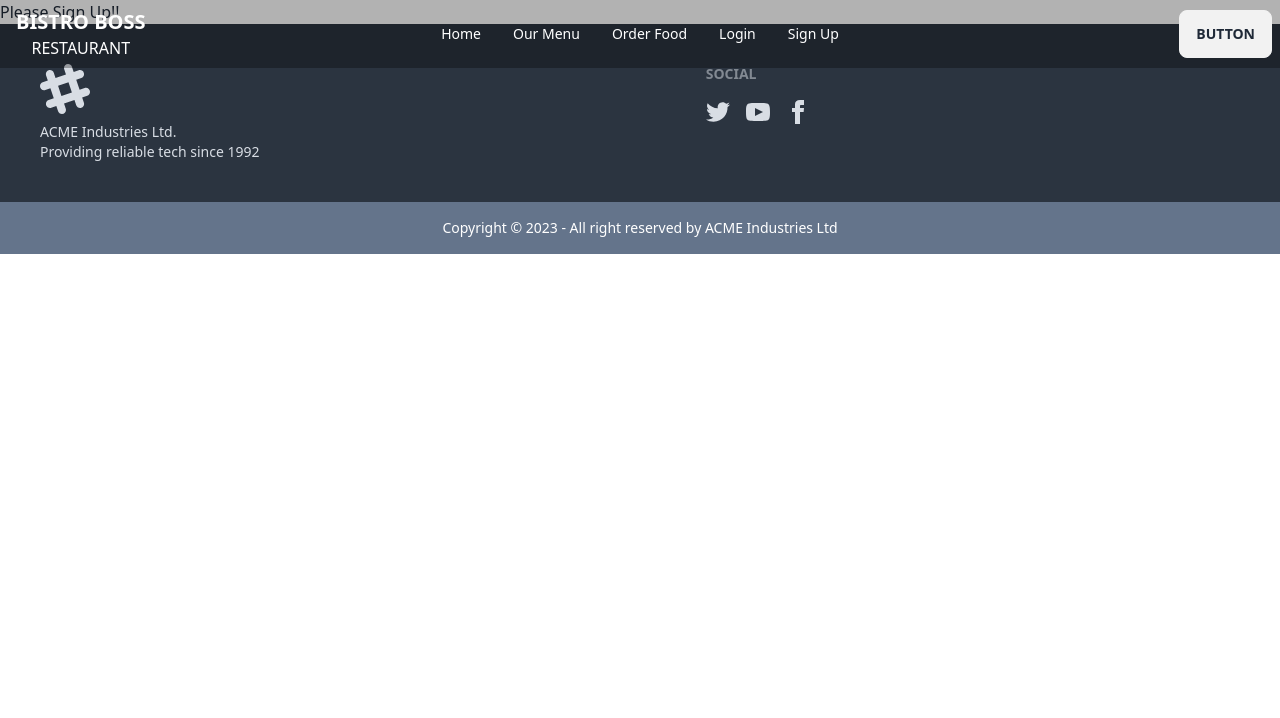
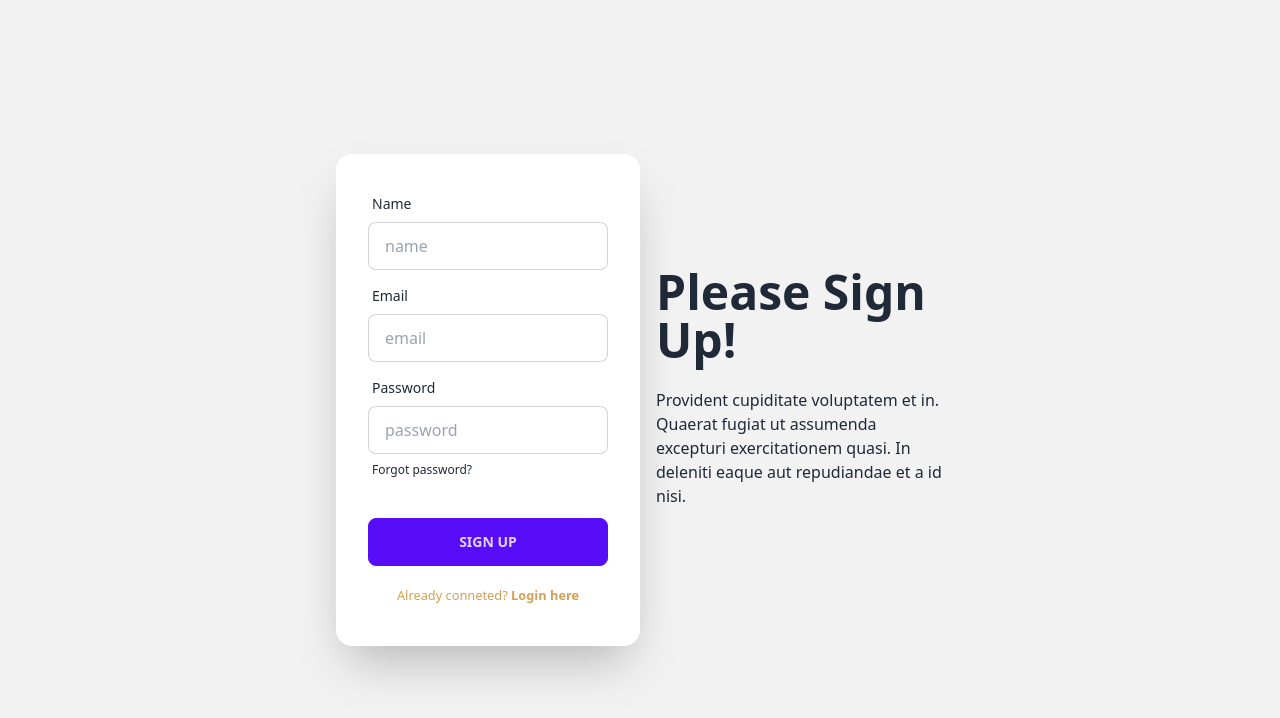
Before and after one commit to DeTanvir/bistro-boss-client-side, a React (Vite) app: page /signup in a window 1280 px wide. Shown: the top 718 px of the page. Built offline with nearby package versions, Linux system fonts and the light colour scheme; no server answers.

Commit message:
login and signUp form

```diff
--- a/package.json
+++ b/package.json
@@ -11,6 +11,7 @@
   },
   "dependencies": {
     "@smastrom/react-rating": "^1.3.1",
+    "firebase": "^9.22.2",
     "localforage": "^1.10.0",
     "match-sorter": "^6.3.1",
     "react": "^18.2.0",
--- a/src/Layout/Main.jsx
+++ b/src/Layout/Main.jsx
@@ -6,7 +6,11 @@ const Main = () => {
     // to remove navbar and footer from login page, we need location
     const location = useLocation();
     // for the logic of conditional rendering
-    const noHeaderFooter = location.pathname.includes('login');
+    // const noHeaderFooter = location.pathname.includes('login' || 'signup'); //this won't work
+    // this will work
+    const noHeaderFooter = location.pathname.includes('login') || location.pathname.includes('signup') ;
+
+
     return (
         <div>
             {noHeaderFooter || <NavBar></NavBar>}
--- /dev/null
+++ b/src/Providers/AuthProvider.jsx
@@ -0,0 +1,74 @@
+import { useEffect, useState } from "react";
+import { createContext } from "react";
+// for [firebase auth]
+import { createUserWithEmailAndPassword, getAuth, onAuthStateChanged, signInWithEmailAndPassword, signOut } from "firebase/auth";
+
+import { app } from "../firebase/firebase.config";
+
+// creating a [context] to export to anyone
+export const AuthContext = createContext(null);
+
+// [firebase auth] to use & [app] must be from [firebase.config.js]
+const auth = getAuth(app);
+
+const AuthProvider = ({ children }) => {
+
+    const [user, setUser] = useState(null);
+    const [loading, setLoading] = useState(true);
+
+
+
+    // create user in firebase
+    const createUser = (email, password) => {
+        setLoading(true);
+        return createUserWithEmailAndPassword(auth, email, password);
+    }
+    // sign in with firebase
+    const signIn = (email, password) => {
+        setLoading(true);
+        return signInWithEmailAndPassword(email, password);
+    }
+    // logOut from firebase
+    const logOut = () => {
+        setLoading(true);
+        return signOut(auth);
+    }
+
+
+
+
+    // to monitor users & change in users
+    useEffect(() => {
+        const unsubscribe = onAuthStateChanged(auth, currentUser => {
+            setUser(currentUser);
+            console.log('current user', currentUser);
+            setLoading(false);
+        });
+        return () => {
+            // by returning unsubscribe this useEffect stops
+            return unsubscribe();
+        }
+    }, [])
+
+    const authInfo = {
+        user,
+        loading,
+        createUser,
+        signIn,
+        logOut
+    }
+
+    return (
+        // the part that provide [AuthContext] to anyone
+        // it provides the value={authInfo} to the {children} that calls by [useContext()] hook
+        // the children: whoever is inside [AuthProvider]
+        <AuthContext.Provider value={authInfo}>
+            {children}
+        </AuthContext.Provider>
+
+        // here, [AuthProvider] is the supplier of AuthContext
+        // any children(component from inside the [AuthProvider]) can call [AuthContext] by calling [useContext()] hook, then gets the value={authInfo}
+    )
+};
+
+export default AuthProvider;
--- a/src/firebase/firebase.config.js
+++ b/src/firebase/firebase.config.js
@@ -5,12 +5,12 @@ import { initializeApp } from "firebase/app";
 
 // Your web app's Firebase configuration
 const firebaseConfig = {
-  apiKey:import.meta.env.VITE_apiKey,
-  authDomain:import.meta.env.VITE_authDomain,
-  projectId:import.meta.env.VITE_projectId,
-  storageBucket:import.meta.env.VITE_storageBucket,
-  messagingSenderId:import.meta.env.VITE_messagingSenderId,
-  appId:import.meta.env.VITE_appId
+  apiKey: "AIzaSyAGQZhJvhEhGWvwcJ_kBz2HfccSdcHVEWM",
+  authDomain: "bistro-boss-66303.firebaseapp.com",
+  projectId: "bistro-boss-66303",
+  storageBucket: "bistro-boss-66303.appspot.com",
+  messagingSenderId: "760877911035",
+  appId: "1:760877911035:web:da4734327da85766cfd95e"
 };
 
 // Initialize Firebase
--- a/src/main.jsx
+++ b/src/main.jsx
@@ -5,14 +5,17 @@ import { RouterProvider } from 'react-router-dom'
 import { router } from './Routes/Routes'
 // react helmet(dynamic title) provider
 import { HelmetProvider } from 'react-helmet-async';
+import AuthProvider from './Providers/AuthProvider'
 
 ReactDOM.createRoot(document.getElementById('root')).render(
   <React.StrictMode>
     {/* for dynamic title: react helmet */}
-    <HelmetProvider>
-      <div className='max-w-screen-xl mx-auto'>
-        <RouterProvider router={router} />
-      </div>
-    </HelmetProvider>
+    <AuthProvider>
+      <HelmetProvider>
+        <div className='max-w-screen-xl mx-auto'>
+          <RouterProvider router={router} />
+        </div>
+      </HelmetProvider>
+    </AuthProvider>
   </React.StrictMode>,
 )
--- a/src/pages/Login/Login.jsx
+++ b/src/pages/Login/Login.jsx
@@ -8,6 +8,9 @@ import { loadCaptchaEnginge, LoadCanvasTemplate, validateCaptcha } from 'react-s
 import { useEffect } from "react";
 import { useRef } from "react";
 import { useState } from "react";
+import { useContext } from "react";
+import { AuthContext } from "../../Providers/AuthProvider";
+import { Link } from "react-router-dom";
 
 
 const Login = () => {
@@ -16,6 +19,10 @@ const Login = () => {
     const captchaRef = useRef(null);
     // for disabling the login button
     const [disabled, setDisabled] = useState(true);
+
+
+    // to use [functions] from AuthContext
+    const { signIn } = useContext(AuthContext);
 
     // for loading captcha
     useEffect(() => {
@@ -29,6 +36,13 @@ const Login = () => {
         const email = form.email.value;
         const password = form.password.value;
         console.log(email, password);
+
+        // call the signIn function
+        signIn()
+            .then(result => {
+                const user = result.user;
+                console.log(user);
+            })
     }
 
     // captcha validation operation
@@ -87,6 +101,7 @@ const Login = () => {
                                 <input disabled={disabled} className="btn btn-primary" type="submit" value="Login" />
                             </div>
                         </div>
+                        <p className="text-center text-[#D1A054] my-2"><small>New to Bistro Boss? <Link to="/signup" className="font-bold">Create an account</Link></small></p>
                     </form>
                 </div>
             </div>
--- a/src/pages/SignUp/SignUp.jsx
+++ b/src/pages/SignUp/SignUp.jsx
@@ -1,8 +1,43 @@
+import { Link } from "react-router-dom";
 
 const SignUp = () => {
     return (
-        <div>
-            <h3>Please Sign Up!!</h3>
+        <div className="hero min-h-screen bg-base-200">
+            <div className="hero-content flex-col lg:flex-row-reverse w-1/2">
+                <div className="text-center lg:text-left">
+                    <h1 className="text-5xl font-bold">Please Sign Up!</h1>
+                    <p className="py-6">Provident cupiditate voluptatem et in. Quaerat fugiat ut assumenda excepturi exercitationem quasi. In deleniti eaque aut repudiandae et a id nisi.</p>
+                </div>
+                <div className="card flex-shrink-0 w-1/2 max-w-sm shadow-2xl bg-base-100">
+                    <form className="card-body">
+                        <div className="form-control">
+                            <label className="label">
+                                <span className="label-text">Name</span>
+                            </label>
+                            <input type="text" name="name" placeholder="name" className="input input-bordered" />
+                        </div>
+                        <div className="form-control">
+                            <label className="label">
+                                <span className="label-text">Email</span>
+                            </label>
+                            <input type="text" placeholder="email" className="input input-bordered" />
+                        </div>
+                        <div className="form-control">
+                            <label className="label">
+                                <span className="label-text">Password</span>
+                            </label>
+                            <input type="password" name="password" placeholder="password" className="input input-bordered" />
+                            <label className="label">
+                                <a href="#" className="label-text-alt link link-hover">Forgot password?</a>
+                            </label>
+                        </div>
+                        <div className="form-control mt-6">
+                           <input type="submit" className="btn btn-primary" value="Sign Up" />
+                        </div>
+                        <p className="text-center text-[#D1A054] my-2"><small>Already conneted? <Link to="/login" className="font-bold">Login here</Link></small></p>
+                    </form>
+                </div>
+            </div>
         </div>
     );
 };
```
Also changed, not shown: 1 other file (tests, documents, lock files or other folders).
